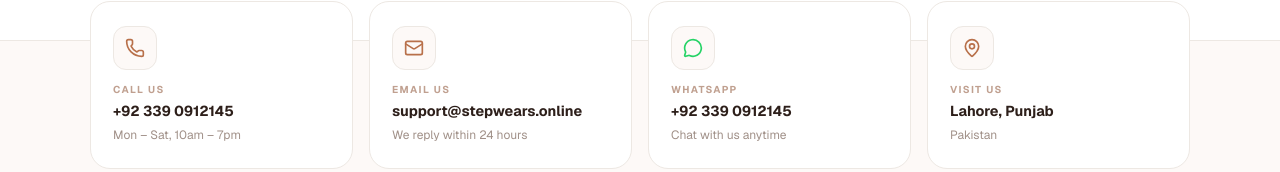
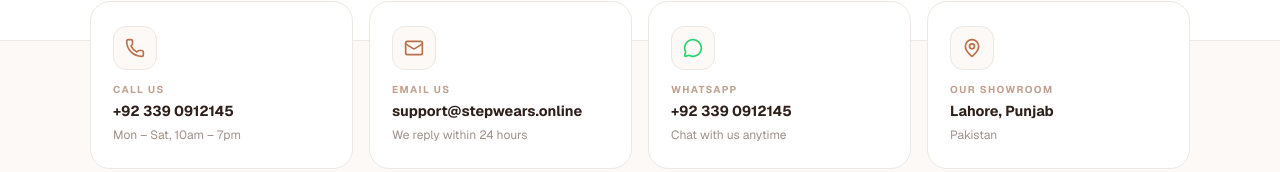
Before and after one commit to remittaylor027-droid/stepwears, a Next.js app: page /contact in a window 1280 px wide. Shown: the part 477-649 px from the top of the page. Built offline with nearby package versions, Linux system fonts and the light colour scheme.

Commit message:
Add Our Showroom location card to contact page

```diff
--- a/src/app/contact/page.tsx
+++ b/src/app/contact/page.tsx
@@ -34,7 +34,7 @@
   },
   {
     icon: MapPin,
-    label: "Visit Us",
+    label: "Our Showroom",
     value: "Lahore, Punjab",
     sub: "Pakistan",
     href: "https://maps.google.com",
```
